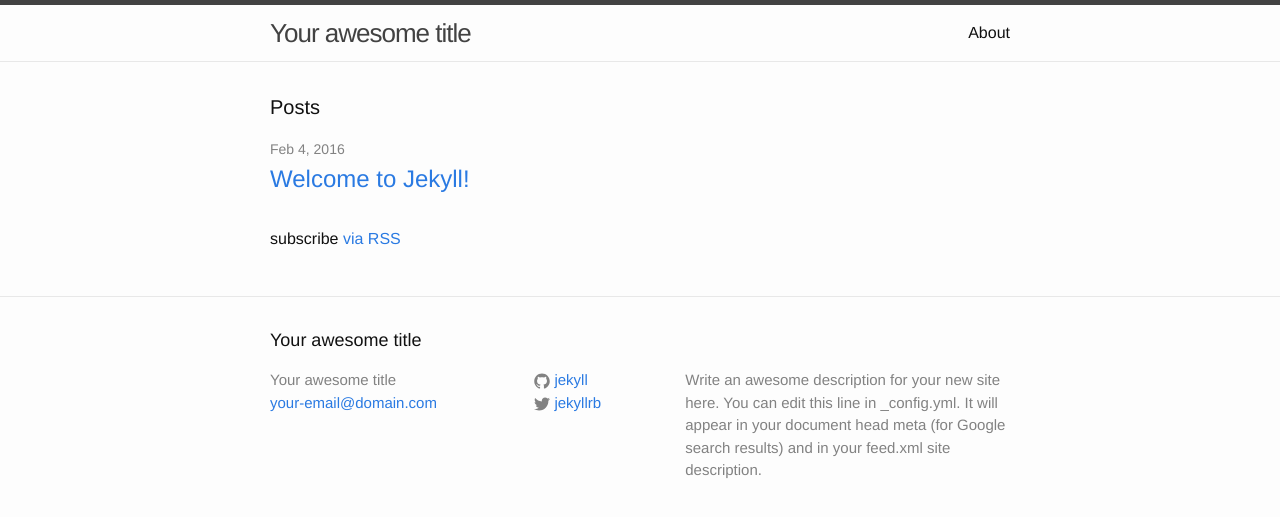
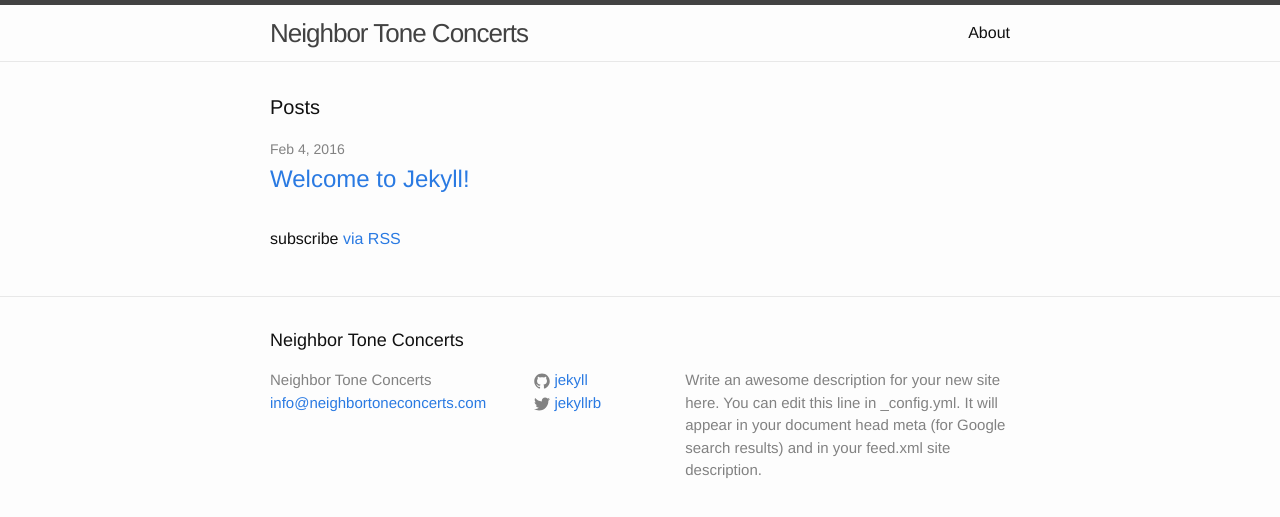
Before and after one commit to NathanLawrence/neighbortoneconcerts, a Jekyll site: the page built from index.html, in a window 1280 px wide. Shown: the top 517 px of the page. Built offline with Jekyll 4.4.1, drawn with Linux system fonts in a browser that asks for light colours.

Commit message:
Site ID modifications.

```diff
--- a/_config.yml
+++ b/_config.yml
@@ -6,14 +6,14 @@
 # 'jekyll serve'. If you change this file, please restart the server process.
 
 # Site settings
-title: Your awesome title
-email: your-email@domain.com
+title: Neighbor Tone Concerts
+email: info@neighbortoneconcerts.com
 description: > # this means to ignore newlines until "baseurl:"
   Write an awesome description for your new site here. You can edit this
   line in _config.yml. It will appear in your document head meta (for
   Google search results) and in your feed.xml site description.
 baseurl: "" # the subpath of your site, e.g. /blog
-url: "http://yourdomain.com" # the base hostname & protocol for your site
+url: "http://neighbortoneconcerts.com" # the base hostname & protocol for your site
 twitter_username: jekyllrb
 github_username:  jekyll
 
```
